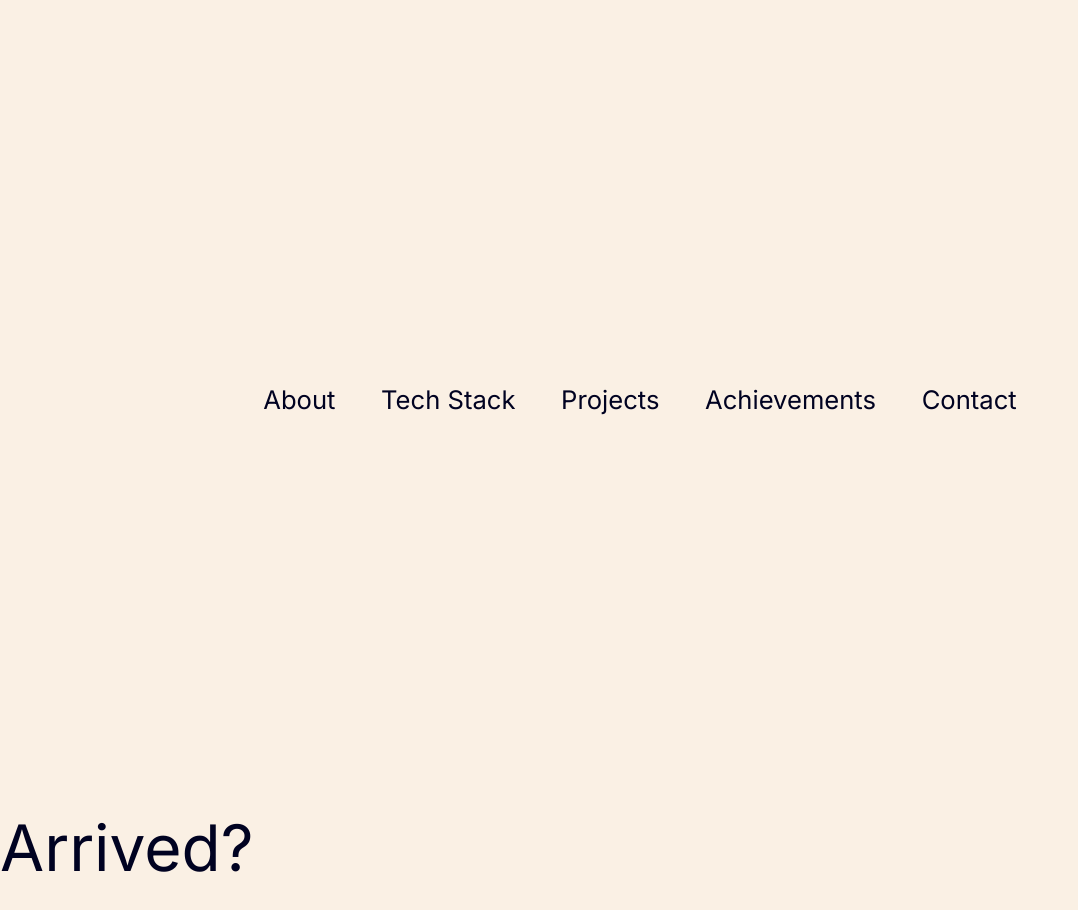
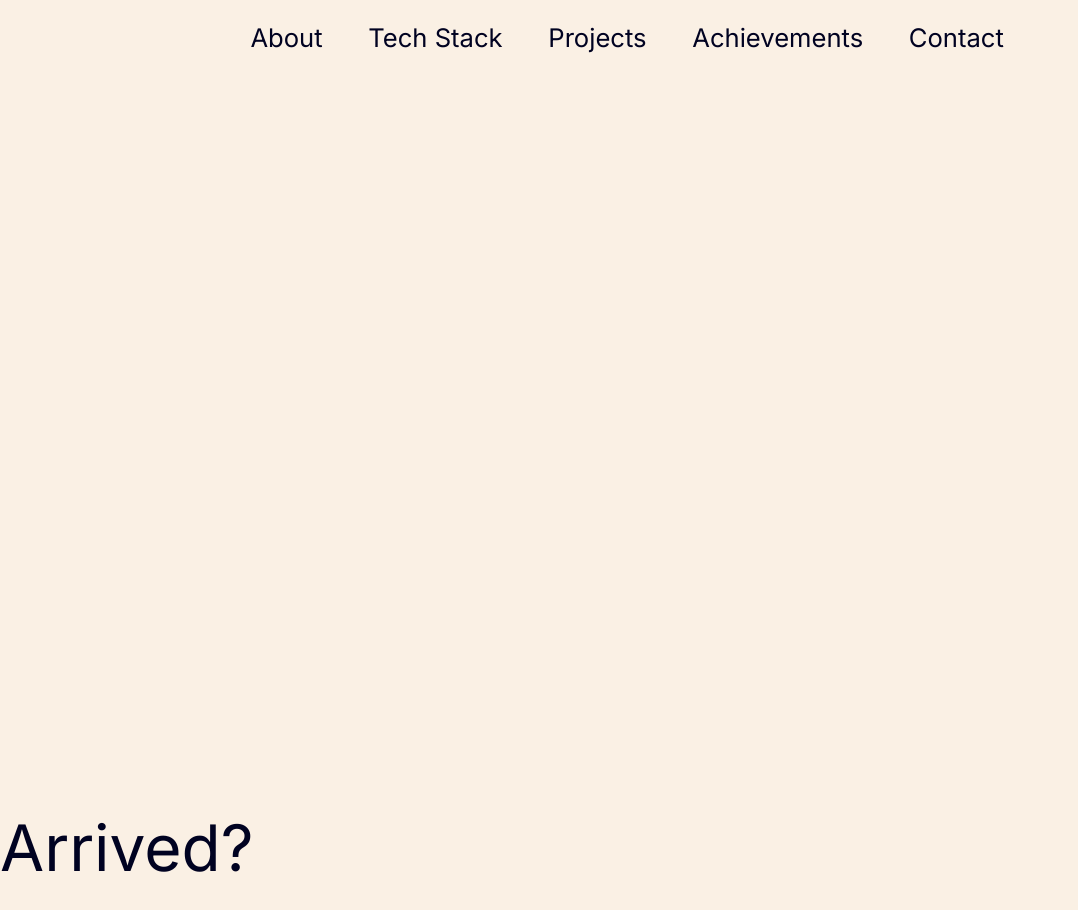
Before and after one commit to SanketSonawane11/Profile, a Next.js app: page / in a window 1280 px wide. Shown: the top 910 px of the page, without its empty margins (0-1078 px from the left). Built offline with nearby package versions, Linux system fonts and the light colour scheme; a web font is replaced by a local one.

Commit message:
Added a few things to navbar

```diff
--- a/Styles/globals.css
+++ b/Styles/globals.css
@@ -10,7 +10,7 @@
     background: transparent;
     margin: 0;
     padding: 0;
-    box-sizing: border-box;
+    /* box-sizing: border-box; */
 }
 
 .mainBody
@@ -46,16 +46,6 @@
     font-size: 4.5vw;
 }
 
-.firstInfo
-{
-    width: 100vw;
-    height: 100vh;
-    display: flex;
-    align-items: center;
-    justify-content: center;
-    flex-direction: column;
-}
-
 .greet
 {
     width: 85vw;
@@ -67,11 +57,18 @@
     justify-content: space-evenly;
 }
 
+.firstInfo
+{
+    width: 98vw;
+    height: 100vh;
+}
+
+
 /* Navbar ------------------- */
 
 .navbarMain
 {
-    width: 100vw;
+    width: 98vw;
     height: 5vw;
     background-color: transparent;
     text-align: center;
@@ -84,9 +81,11 @@
 .navbar
 {
     width: 70vw;
-    height: 100vh;
+    height: 6vw;
     color: #000221;
     font-size: 2vw;
+    z-index: 5;
+    position: fixed;
 }
 
 .navbarLinks
```
